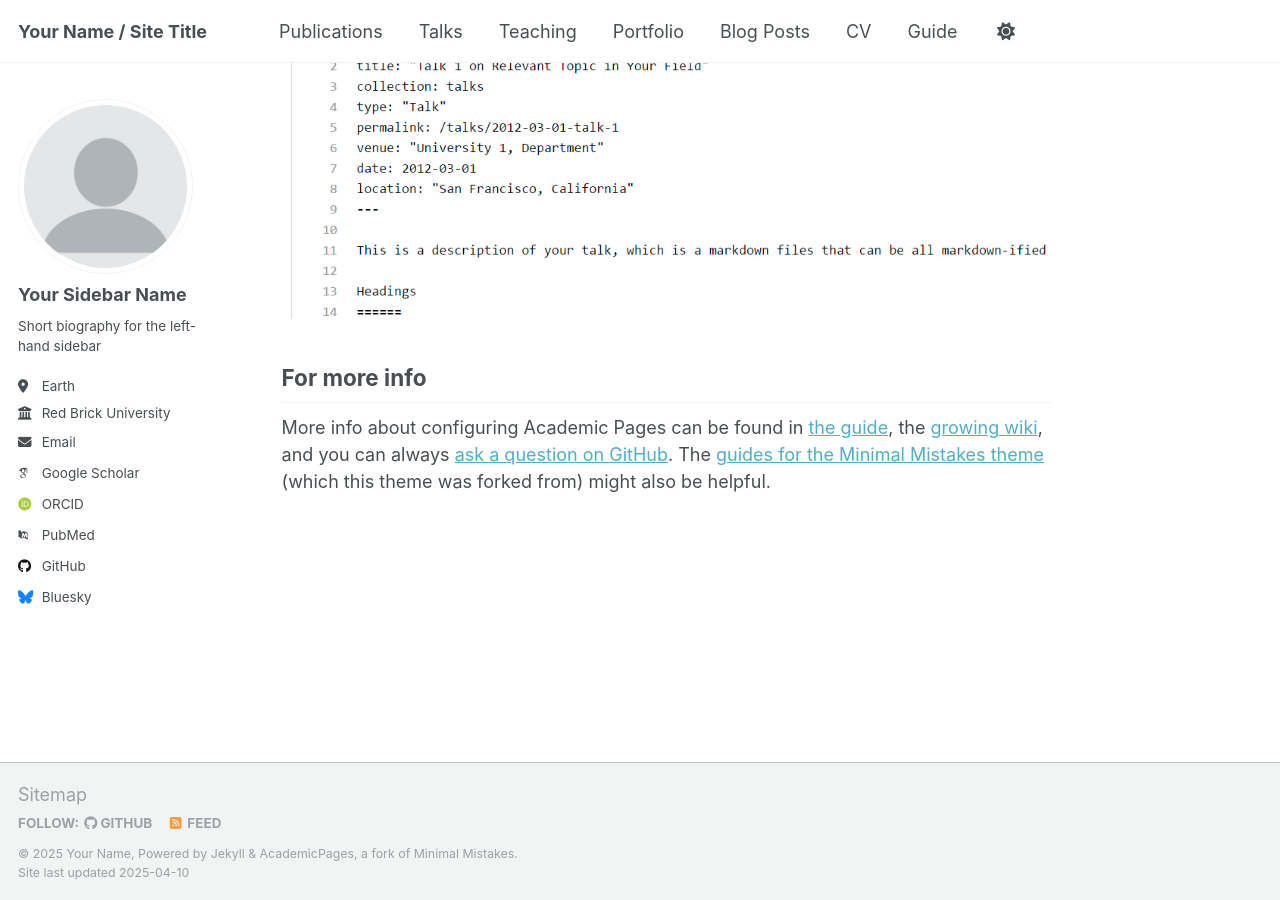
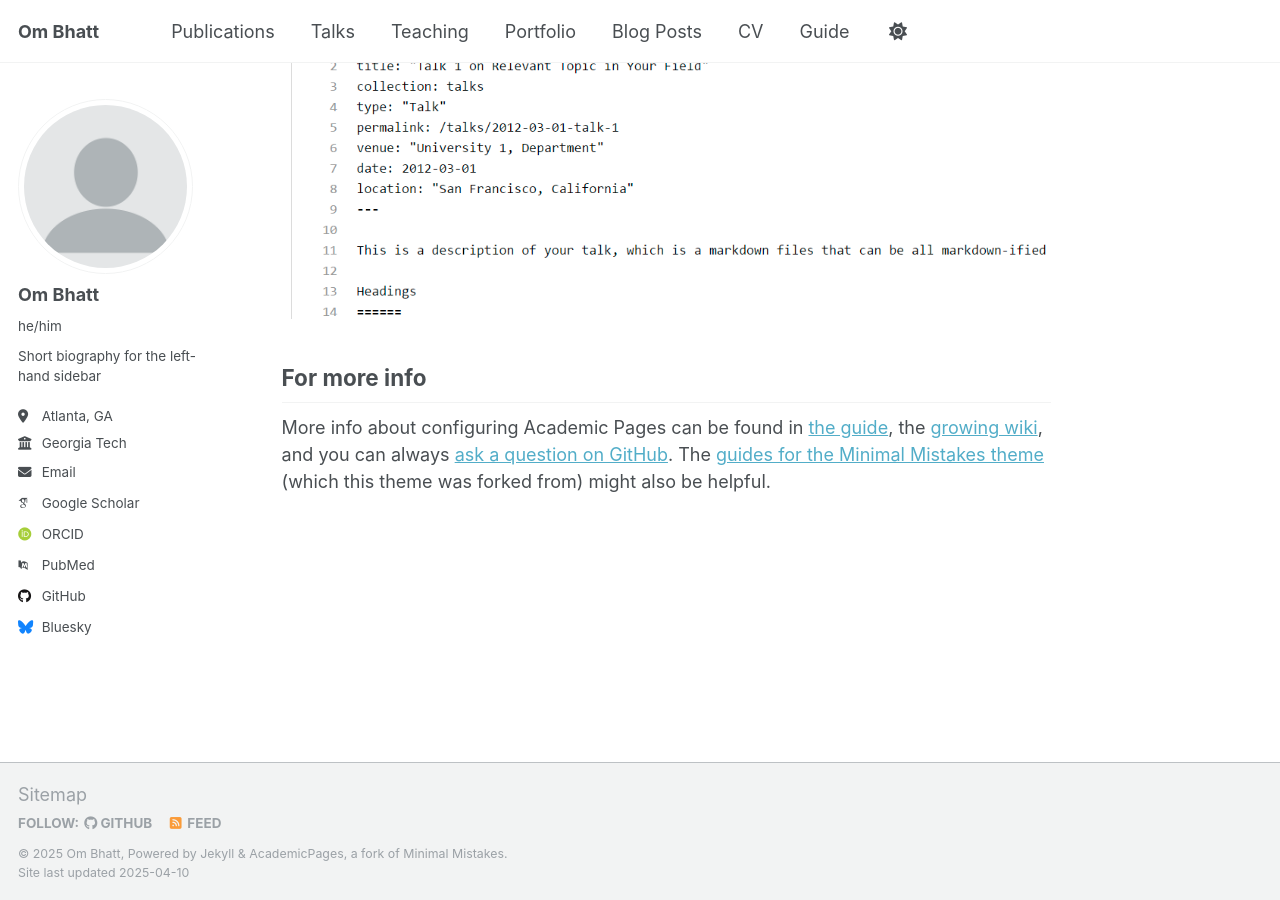
Before and after one commit to ombbhatt/ombbhatt.github.io, a Jekyll site: the page built from _pages/about.md, in a window 1280 px wide and 900 px high, scrolled down 2636 px. Built offline with Jekyll 4.4.1, drawn with Linux system fonts in a browser that asks for light colours; some web fonts are replaced.

Commit message:
tiny first changes

```diff
--- a/_config.yml
+++ b/_config.yml
@@ -9,9 +9,9 @@
 # Basic Site Settings
 locale                   : "en-US"
 site_theme               : "default"
-title                    : "Your Name / Site Title"
+title                    : "Om Bhatt"
 title_separator          : "-"
-name                     : &name "Your Name"
+name                     : &name "Om Bhatt"
 description              : &description "personal description"
 url                      : https://academicpages.github.io # the base hostname & protocol for your site e.g. "https://[your GitHub username].github.io"
 baseurl                  : "" # the subpath of your site, e.g. "/blog"
@@ -23,13 +23,13 @@ repository               : "academicpages/academicpages.github.io"
 author:
   # Biographic information
   avatar           : "profile.png"
-  name             : "Your Sidebar Name"
-  pronouns         : # example: "she/her"
+  name             : "Om Bhatt"
+  pronouns         : "he/him"
   bio              : "Short biography for the left-hand sidebar"
-  location         : "Earth"
-  employer         : "Red Brick University"
+  location         : "Atlanta, GA"
+  employer         : "Georgia Tech"
   uri              : # URL
-  email            : "none@example.org"
+  email            : "om.bhatt@gatech.edu"
 
   # Academic websites
   arxiv            : # URL - Update with the correct link to your profile
```
